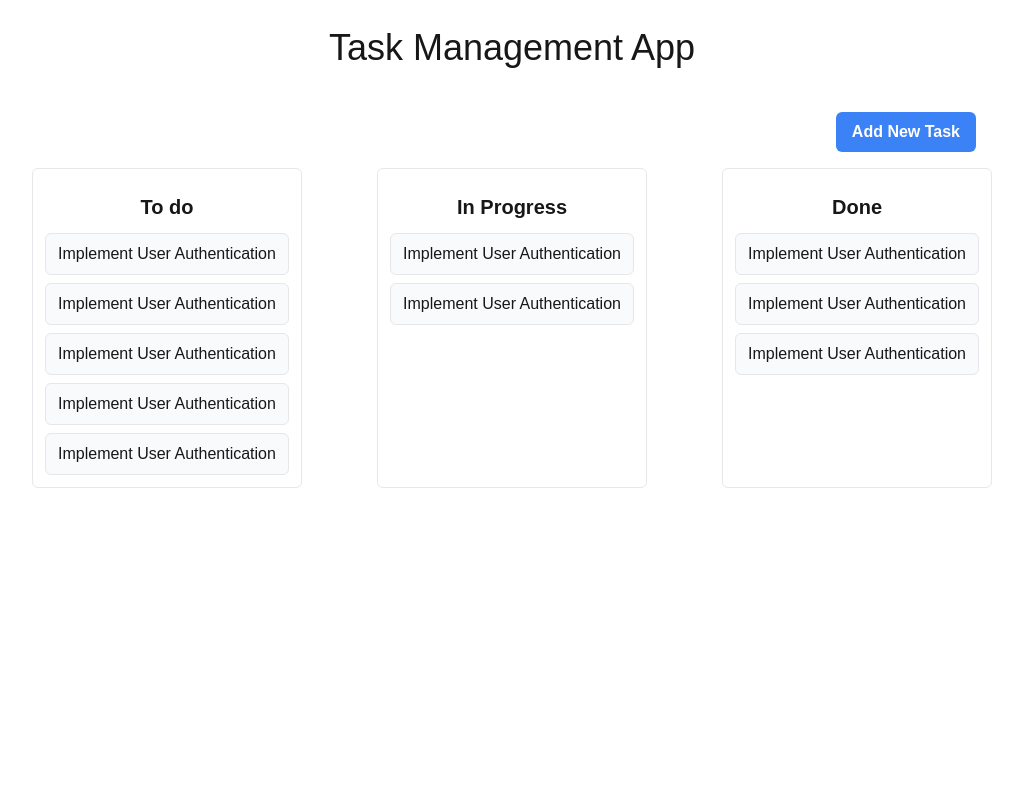
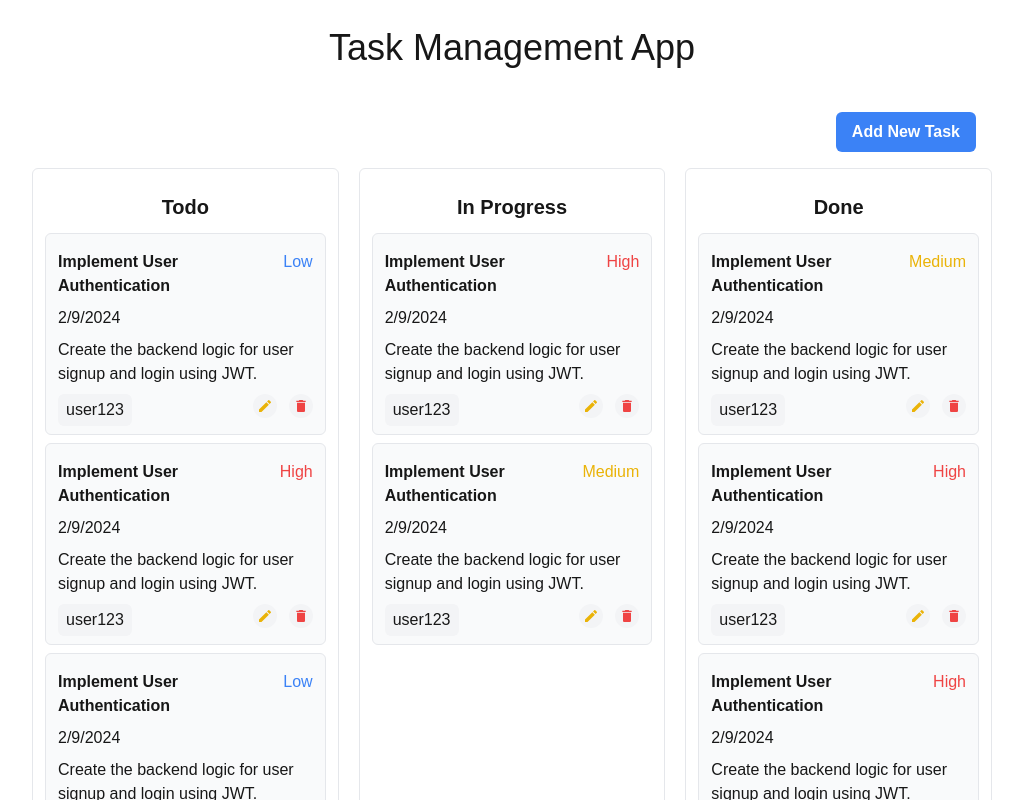
Before and after one commit to d-code-h/task-management-next-app, a Next.js app: page / in a window 1280 px wide. Shown: the top 800 px of the page, without its empty margins (128-1151 px from the left). Built offline with nearby package versions, Linux system fonts and the light colour scheme.

Commit message:
Add Task Read functionality

```diff
--- a/app/components/Cards.tsx
+++ b/app/components/Cards.tsx
@@ -1,8 +1,10 @@
 'use client';
+import { MdEdit, MdDelete } from 'react-icons/md';
 
 import { useContext } from 'react';
 import { Context } from '../context/TasksContext';
-import { TasksContextType } from '../lib/types';
+import { TasksContextType, TaskType } from '../lib/types';
+import clsx from 'clsx';
 
 //   {
 //     id: '12345abcde',
@@ -175,40 +177,71 @@ import { TasksContextType } from '../lib/types';
 //     attachments: ['design_mockup_v1.png', 'api_documentation.pdf'],
 //   },
 // ];
-const states = [
-  {
-    value: 'todo',
-    text: 'To do',
-  },
-  {
-    value: 'in-progress',
-    text: 'In Progress',
-  },
-  {
-    value: 'done',
-    text: 'Done',
-  },
-];
+const states = ['Todo', 'In Progress', 'Done'];
 
 export default function Cards() {
   const { tasks } = useContext(Context) as TasksContextType;
 
   return (
     <div className="flex flex-col md:flex-row gap-5 md:justify-between max-w-screen-lg mx-auto">
-      {states.map(({ value, text }: { value: string; text: string }) => (
-        <section key={value} className="border border-gray-10 rounded-md p-3">
-          <h2 className="text-center text-xl font-bold my-3">{text}</h2>
+      {states.map((state: string) => (
+        <section key={state} className="border border-gray-10 rounded-md p-3">
+          <h2 className="text-center text-xl font-bold my-3">{state}</h2>
           <div className="flex flex-col gap-2">
             {tasks
-              .filter(({ status }: { status: string }) => value === status)
-              .map((task) => (
-                <div
-                  key={task.id}
-                  className="border px-3 py-2 rounded-md bg-gray-50 hover:outline hover:outline-1 hover:border-none"
-                >
-                  <h2>{task.title}</h2>
-                </div>
-              ))}
+              .filter(({ status }: { status: string }) => state === status)
+              .map(
+                ({
+                  id,
+                  title,
+                  priority,
+                  dueDate,
+                  assignedTo,
+                  description,
+                }: TaskType) => (
+                  <div
+                    key={id}
+                    className="border px-3 py-2 rounded-md bg-gray-50 hover:outline hover:outline-1 hover:border-none"
+                  >
+                    <div>
+                      <h2 className="flex justify-between py-2">
+                        <span className="font-bold">{title}</span>
+                        <span
+                          className={clsx(
+                            priority === 'Low'
+                              ? 'text-blue-500'
+                              : priority === 'Medium'
+                              ? 'text-yellow-500'
+                              : 'text-red-500'
+                          )}
+                        >
+                          {priority}
+                        </span>
+                      </h2>
+                      <h4>
+                        {dueDate.getDay()}/{dueDate.getMonth()}/
+                        {dueDate.getFullYear()}
+                      </h4>
+                      <p className="my-2">{description}</p>
+
+                      <div className="flex justify-between">
+                        <span className="bg-gray-100 px-2 py-1 rounded-md">
+                          {assignedTo}
+                        </span>
+
+                        <div className="flex gap-3">
+                          <span className="bg-gray-100 rounded-full flex justify-center items-center w-6 h-6">
+                            <MdEdit className=" fill-yellow-500" />
+                          </span>
+                          <span className="bg-gray-100 rounded-full flex justify-center items-center w-6 h-6">
+                            <MdDelete className="fill-red-500" />
+                          </span>
+                        </div>
+                      </div>
+                    </div>
+                  </div>
+                )
+              )}
           </div>
         </section>
       ))}
--- a/app/components/TaskForm.tsx
+++ b/app/components/TaskForm.tsx
@@ -11,7 +11,7 @@ export default function TaskForm({
   onClose: () => void;
 }) {
   const [title, setTitle] = useState('');
-  const [taskDescription, setTaskDescription] = useState('');
+  const [description, setDescription] = useState('');
   const [dueDate, setDueDate] = useState('');
   const [status, setStatus] = useState('todo');
   const [priority, setPriority] = useState('low');
@@ -28,8 +28,8 @@ export default function TaskForm({
     {
       title: 'task-description',
       text: 'Task Description',
-      property: taskDescription,
-      setProperty: setTaskDescription,
+      property: description,
+      setProperty: setDescription,
       type: 'textarea',
     },
     {
@@ -45,20 +45,7 @@ export default function TaskForm({
       property: status,
       setProperty: setStatus,
       type: 'select',
-      options: [
-        {
-          value: 'todo',
-          text: 'To Do',
-        },
-        {
-          value: 'in-progress',
-          text: 'In Progress',
-        },
-        {
-          value: 'done',
-          text: 'Done',
-        },
-      ],
+      options: ['Todo', 'In Progress', 'Done'],
     },
     {
       title: 'piority',
@@ -66,40 +53,27 @@ export default function TaskForm({
       property: priority,
       setProperty: setPriority,
       type: 'select',
-      options: [
-        {
-          value: 'low',
-          text: 'Low',
-        },
-        {
-          value: 'medium',
-          text: 'Medium',
-        },
-        {
-          value: 'high',
-          text: 'High',
-        },
-      ],
+      options: ['Low', 'Medium', 'High'],
     },
   ];
 
   const handleSubmit = (e: FormEvent<HTMLFormElement>) => {
     e.preventDefault();
+
     const newTask = {
+      id: String(Math.random() * 100),
       title,
-      taskDescription,
-      dueDate,
+      description,
+      dueDate: new Date(dueDate),
       status,
       priority,
 
       createdAt: new Date(),
       updatedAt: new Date(),
-      assignedTo: '',
+      assignedTo: 'Userx',
       comments: [],
       attachments: [],
     };
-
-    console.log(tasks);
 
     setTasks((prev) => [...prev, newTask] as TaskType[]);
 
@@ -129,7 +103,7 @@ export default function TaskForm({
                   property={property}
                   setProperty={setProperty}
                   type={type}
-                  options={options}
+                  options={options as string[]}
                 />
               )
             )}
--- a/app/components/forms/FormControl.tsx
+++ b/app/components/forms/FormControl.tsx
@@ -17,7 +17,7 @@ export default function FormControl({
   property: string;
   setProperty: Dispatch<SetStateAction<string>>;
   type: string;
-  options?: { value: string; text: string }[];
+  options?: string[];
 }) {
   return (
     <div>
@@ -27,7 +27,7 @@ export default function FormControl({
         <Select
           property={property}
           setPriority={setProperty}
-          options={options as { value: string; text: string }[]}
+          options={options as string[]}
         />
       ) : type === 'textarea' ? (
         <TextArea property={property} setProperty={setProperty} />
--- a/app/components/forms/Select.tsx
+++ b/app/components/forms/Select.tsx
@@ -7,7 +7,7 @@ export default function Select({
 }: {
   property: string;
   setPriority: Dispatch<SetStateAction<string>>;
-  options: { value: string; text: string }[];
+  options: string[];
 }) {
   return (
     <select
@@ -16,9 +16,9 @@ export default function Select({
       onChange={(e) => setPriority(e.target.value)}
       className="p-2 mt-1 block w-full border-gray-300 rounded-md shadow-sm focus:border-blue-500 focus:ring-blue-500 sm:text-sm"
     >
-      {options.map(({ value, text }: { value: string; text: string }) => (
+      {options.map((value: string) => (
         <option key={value} value={value}>
-          {text}
+          {value}
         </option>
       ))}
     </select>
--- a/app/context/TasksContext.tsx
+++ b/app/context/TasksContext.tsx
@@ -11,9 +11,9 @@ const tasksData = [
     title: 'Implement User Authentication',
     description:
       'Create the backend logic for user signup and login using JWT.',
-    status: 'todo',
-    priority: 'High',
-    dueDate: '2024-10-10T00:00:00Z',
+    status: 'Todo',
+    priority: 'Low',
+    dueDate: new Date(),
     createdAt: '2024-09-28T12:00:00Z',
     updatedAt: '2024-09-28T12:00:00Z',
     assignedTo: 'user123',
@@ -28,9 +28,9 @@ const tasksData = [
     title: 'Implement User Authentication',
     description:
       'Create the backend logic for user signup and login using JWT.',
-    status: 'in-progress',
+    status: 'In Progress',
     priority: 'High',
-    dueDate: '2024-10-10T00:00:00Z',
+    dueDate: new Date(),
     createdAt: '2024-09-28T12:00:00Z',
     updatedAt: '2024-09-28T12:00:00Z',
     assignedTo: 'user123',
@@ -45,9 +45,9 @@ const tasksData = [
     title: 'Implement User Authentication',
     description:
       'Create the backend logic for user signup and login using JWT.',
-    status: 'in-progress',
-    priority: 'High',
-    dueDate: '2024-10-10T00:00:00Z',
+    status: 'In Progress',
+    priority: 'Medium',
+    dueDate: new Date(),
     createdAt: '2024-09-28T12:00:00Z',
     updatedAt: '2024-09-28T12:00:00Z',
     assignedTo: 'user123',
@@ -62,9 +62,9 @@ const tasksData = [
     title: 'Implement User Authentication',
     description:
       'Create the backend logic for user signup and login using JWT.',
-    status: 'todo',
+    status: 'Todo',
     priority: 'High',
-    dueDate: '2024-10-10T00:00:00Z',
+    dueDate: new Date(),
     createdAt: '2024-09-28T12:00:00Z',
     updatedAt: '2024-09-28T12:00:00Z',
     assignedTo: 'user123',
@@ -79,9 +79,9 @@ const tasksData = [
     title: 'Implement User Authentication',
     description:
       'Create the backend logic for user signup and login using JWT.',
-    status: 'done',
-    priority: 'High',
-    dueDate: '2024-10-10T00:00:00Z',
+    status: 'Done',
+    priority: 'Medium',
+    dueDate: new Date(),
     createdAt: '2024-09-28T12:00:00Z',
     updatedAt: '2024-09-28T12:00:00Z',
     assignedTo: 'user123',
@@ -96,9 +96,9 @@ const tasksData = [
     title: 'Implement User Authentication',
     description:
       'Create the backend logic for user signup and login using JWT.',
-    status: 'todo',
-    priority: 'High',
-    dueDate: '2024-10-10T00:00:00Z',
+    status: 'Todo',
+    priority: 'Low',
+    dueDate: new Date(),
     createdAt: '2024-09-28T12:00:00Z',
     updatedAt: '2024-09-28T12:00:00Z',
     assignedTo: 'user123',
@@ -113,9 +113,9 @@ const tasksData = [
     title: 'Implement User Authentication',
     description:
       'Create the backend logic for user signup and login using JWT.',
-    status: 'todo',
-    priority: 'High',
-    dueDate: '2024-10-10T00:00:00Z',
+    status: 'Todo',
+    priority: 'Medium',
+    dueDate: new Date(),
     createdAt: '2024-09-28T12:00:00Z',
     updatedAt: '2024-09-28T12:00:00Z',
     assignedTo: 'user123',
@@ -130,9 +130,9 @@ const tasksData = [
     title: 'Implement User Authentication',
     description:
       'Create the backend logic for user signup and login using JWT.',
-    status: 'done',
+    status: 'Done',
     priority: 'High',
-    dueDate: '2024-10-10T00:00:00Z',
+    dueDate: new Date(),
     createdAt: '2024-09-28T12:00:00Z',
     updatedAt: '2024-09-28T12:00:00Z',
     assignedTo: 'user123',
@@ -147,9 +147,9 @@ const tasksData = [
     title: 'Implement User Authentication',
     description:
       'Create the backend logic for user signup and login using JWT.',
-    status: 'todo',
+    status: 'Todo',
     priority: 'High',
-    dueDate: '2024-10-10T00:00:00Z',
+    dueDate: new Date(),
     createdAt: '2024-09-28T12:00:00Z',
     updatedAt: '2024-09-28T12:00:00Z',
     assignedTo: 'user123',
@@ -164,9 +164,9 @@ const tasksData = [
     title: 'Implement User Authentication',
     description:
       'Create the backend logic for user signup and login using JWT.',
-    status: 'done',
+    status: 'Done',
     priority: 'High',
-    dueDate: '2024-10-10T00:00:00Z',
+    dueDate: new Date(),
     createdAt: '2024-09-28T12:00:00Z',
     updatedAt: '2024-09-28T12:00:00Z',
     assignedTo: 'user123',
--- a/app/lib/types.ts
+++ b/app/lib/types.ts
@@ -6,7 +6,7 @@ interface TaskType {
   description: string;
   status: string;
   priority: string;
-  dueDate: string;
+  dueDate: Date;
   createdAt: string;
   updatedAt: string;
   assignedTo: string;
--- a/package.json
+++ b/package.json
@@ -12,7 +12,8 @@
     "clsx": "^2.1.1",
     "next": "14.2.13",
     "react": "^18",
-    "react-dom": "^18"
+    "react-dom": "^18",
+    "react-icons": "^5.3.0"
   },
   "devDependencies": {
     "@types/node": "^20",
```
Also changed, not shown: 1 other file (tests, documents, lock files or other folders).
